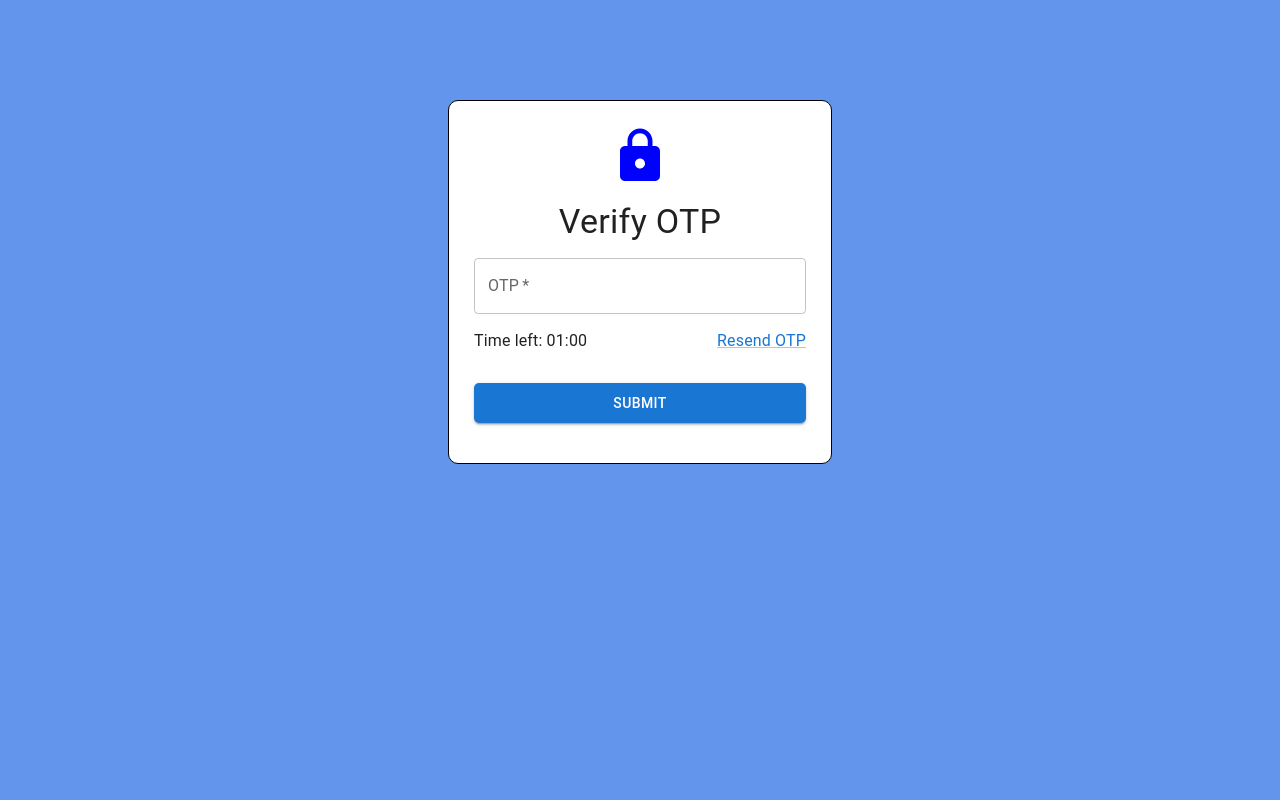
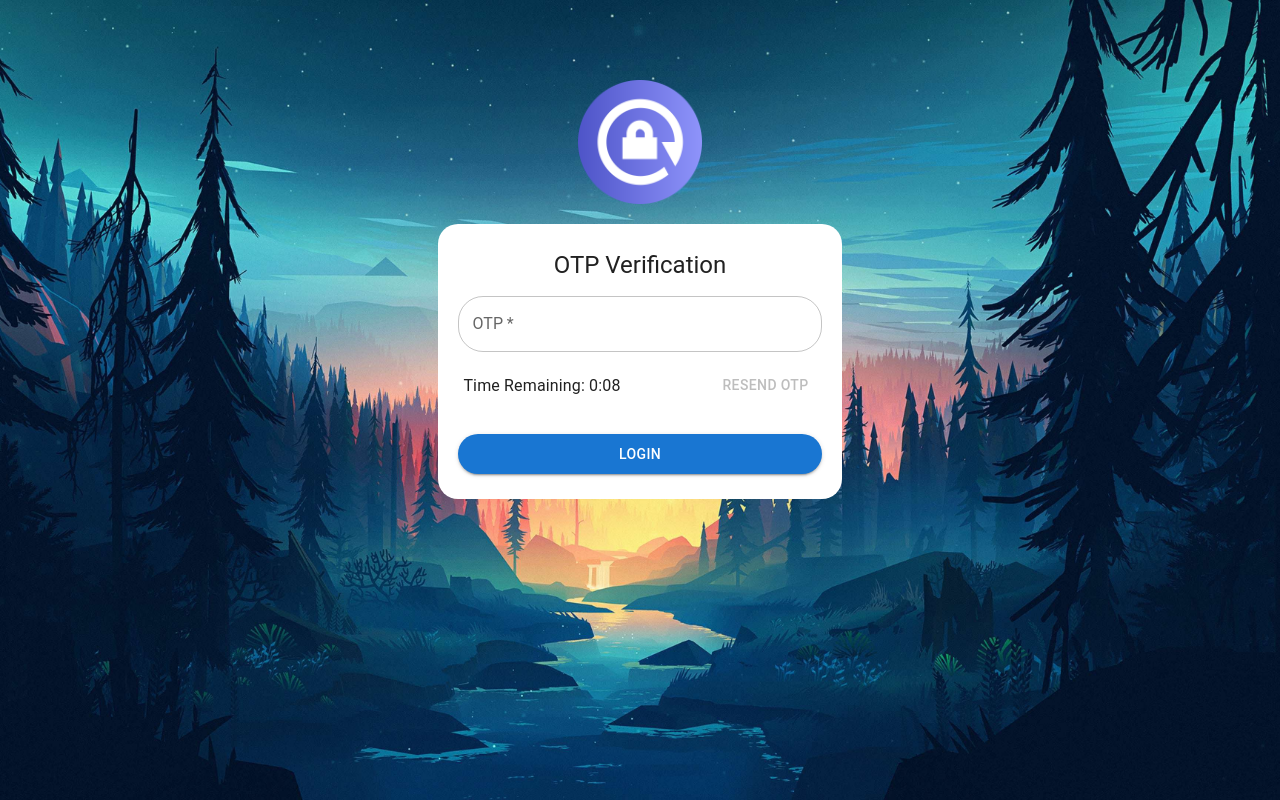
Before and after one commit to namkha1032/recruitment-website, a React (Create React App) app: page /recovery in a window 1280 px wide. Both pictures are taken after typing "name@example.com" into the empty fields and a click on the button "RECOVERY". Built offline with nearby package versions, Linux system fonts and the light colour scheme.

Commit message:
Update Recovery Page

```diff
--- a/src/pages/XPage_Recovery/CheckOTP.jsx
+++ b/src/pages/XPage_Recovery/CheckOTP.jsx
@@ -1,91 +1,188 @@
-import React, { useState } from "react";
-import { useNavigate } from "react-router-dom";
+import React, { useState, useEffect } from "react";
 import {
   Grid,
   TextField,
   Button,
   Typography,
-  Link,
   Box,
   Container,
 } from "@mui/material";
 
-//import AccountCircleIcon from '@mui/icons-material/AccountCircle';
-import LockIcon from '@mui/icons-material/Lock';
+import image from './change_password.png'
+import imageBackground from './background.jpg'
 
 const style = {
   marginTop: "15px",
   marginBottom: "15px",
 };
 
+const CheckOTP = ({ otp, onChangeOTP, handleSubmit }) => {
 
-export default function CheckOTP({ otp, onChangeOTP, handleSubmit }) {
-  /* const navigate = useNavigate()
-  const [otp, setOTP] = useState("");
+  const [minutes, setMinutes] = useState(0)
+  const [seconds, setSeconds] = useState(10)
 
-  const handleSubmit = (event) => {
-    event.preventDefault();
+  const Resend = () => {
+    setMinutes(0)
+    setSeconds(11)
+  }
 
-    console.log(otp);
+  useEffect(() => {
+    const interval = setInterval(() => {
+      if (seconds > 0) {
+        setSeconds(seconds => seconds - 1)
+      }
 
-    navigate('/reset-password');
-  } */
+      if (seconds === 0) {
+        if (minutes === 0) {
+          clearInterval(interval)
+        }
+        else {
+          setSeconds(59)
+          setMinutes(minutes => minutes - 1)
+        }
+      }
+
+    }, 1000);
+
+    return () => {
+      clearInterval(interval);
+    };
+
+  }, [seconds, minutes]);
 
   return (
-
-    <Box sx={{backgroundColor: 'cornflowerblue', height: '100vh'}}>
-
-    <Container sx={{display: "flex", justifyContent: "center"}}>
+    <Box
+      sx={{
+        height: "100vh",
+        backgroundImage: `url(${imageBackground})`,
+        backgroundPosition: "center",
+        backgroundSize: "cover",
+        backgroundRepeat: "no-repeat",
+        width: "100%",
+      }}
+    >
+      <Container sx={{ display: "flex", justifyContent: "center" }}>
         <Grid
           container
-        sx={{ paddingTop: "100px", display: "flex", justifyContent: "center", width: "80%"}}
+          sx={{
+            paddingTop: "60px",
+            display: "flex",
+            flexDirection: "row",
+            justifyContent: "center",
+            width: "80%",
+          }}
         >
           <Grid
             item
-          md={5}
+            md={7}
+            padding="20px"
+          >
+            <Grid item xs={12} display="flex" justifyContent="center">
+              <img
+                src={image}
+                alt="login"
+                width="25%"
+                height="25%"
+                loading="eager"
+              />
+            </Grid>
+
+          </Grid>
+
+          <Grid
+            item
+            md={7}
+            sx={{ display: "flex", justifyContent: "center" }}
+          >
+            <Grid
+              item
+              md={9}
               sx={{
-            border: "1px solid #000",
-            borderRadius: "10px",
-            padding: "25px",
+                borderRadius: "20px",
+                padding: "20px",
+                paddingTop: "10px",
+                paddingBottom: "10px",
                 backgroundColor: "white",
-
+                opacity: "100%",
+                left: "20%",
+                right: "20%",
               }}
             >
-          <Grid item xs={12} display='flex' justifyContent='center'>
-            <LockIcon sx={{ fontSize: 60, color: 'blue' }} />
-          </Grid>
 
-          <Grid item xs={12} sx={{...style, display: 'flex', justifyContent: 'center'}}>
-            <Typography variant="h4" align="center">
-              Verify OTP
+              <Grid item xs={12} sx={{ ...style, display: 'flex', justifyContent: 'center'}}>
+                <Typography variant="h5" align="center">
+                  OTP Verification
                 </Typography>
               </Grid>
 
-          <form onSubmit={handleSubmit}>
+              <form
+                onSubmit={
+                  handleSubmit
+                }
+              >
 
-            <Grid item xs={12} md={12} sx={{ ...style}}>
+                <Grid item xs={12} md={12} sx={{ ...style }}>
                   <TextField
                     fullWidth
                     required
                     label="OTP"
                     type="text"
                     value={otp}
-                  onChange={(e) => {onChangeOTP(e.target.value)}}
+                    variant="outlined"
+                    InputProps={{
+
+                      style: { borderRadius: "25px" },
+                    }}
+                    onChange={(e) => {
+                      onChangeOTP(e.target.value);
+                    }}
                   />
                 </Grid>
 
-            <Grid item xs={12} sx={{...style, display: 'flex'}}>
-              <Grid item xs={6} align='left'>
-              <Typography variant="small">
-                Time left: 01:00
+                <Grid
+                  item
+                  xs={12}
+                  sx={{ ...style, display: "flex", justifyContent: "center" }}
+                >
+                  <Grid
+                    item
+                    xs={6}
+                    md={6}
+                    paddingLeft='5px'
+                    align='left'
+                    display='flex'
+                    justifyContent='left'
+                    alignItems='center'
+                  >
+                    {
+                      seconds > 0 || minutes > 0 ?
+                      <Typography variant='p'>
+                        Time Remaining: {minutes > 10 ? `0${minutes}` : minutes}:
+                        {seconds < 10 ? `0${seconds}` : seconds}
                       </Typography>
-              </Grid>
-              <Grid item xs={6} align='right'>
-              <Typography variant="small">
-                <Link href="">Resend OTP</Link>
+                      :
+                      <Typography variant='p'>
+                        Didn't receive OTP?
                       </Typography>
+                    }
                   </Grid>
 
+                  <Grid item
+                    xs={6}
+                    md={6}
+                    paddingRight='5px'
+                    align='right'
+
+                  >
+                    <Button
+                      variant="text"
+                      disabled={seconds >0 || minutes > 0}
+                      height='5px'
+                      onClick={Resend}
+                    >
+                      Resend OTP
+                    </Button>
+                  </Grid>
                 </Grid>
 
                 <Grid
@@ -99,19 +196,20 @@ export default function CheckOTP({ otp, onChangeOTP, handleSubmit }) {
                     sx={{
                       height: "40px",
                       width: "100%",
-                  borderRadius: "5px",
+                      borderRadius: "20px",
                       marginTop: "15px",
                     }}
                   >
-                Submit
+                    Login
                   </Button>
                 </Grid>
               </form>
-
+            </Grid>
           </Grid>
         </Grid>
       </Container>
-
     </Box>
   )
 }
+
+export default CheckOTP;
--- a/src/pages/XPage_Recovery/Recovery.jsx
+++ b/src/pages/XPage_Recovery/Recovery.jsx
@@ -1,5 +1,4 @@
-import React, { useState } from "react";
-//import { useNavigate } from "react-router-dom";
+import React from "react";
 import {
   Grid,
   TextField,
@@ -8,9 +7,12 @@ import {
   Link,
   Box,
   Container,
+  InputAdornment,
 } from "@mui/material";
 
-//import AccountCircleIcon from '@mui/icons-material/AccountCircle';
+import image from './change_password.png'
+import imageBackground from './background.jpg'
+import EmailIcon from "@mui/icons-material/Email";
 
 const style = {
   marginTop: "15px",
@@ -18,65 +20,100 @@ const style = {
 };
 
 
-export default function Recovery({ email, onChangeEmail, handleSubmit }) {
-
-  //const navigate = useNavigate()
-  //const [email, setEmail] = useState("");
-
-  /* const handleSubmit = (event) => {
-    event.preventDefault();
-
-    console.log(email);
-
-    navigate('/check-otp');
-  } */
+const Recovery = ({ email, onChangeEmail, handleSubmit }) => {
 
   return (
 
-    <Box sx={{backgroundColor: 'cornflowerblue', height: '100vh'}}>
-
-    <Container sx={{display: "flex", justifyContent: "center"}}>
+    <Box
+      sx={{
+        height: "100vh",
+        backgroundImage: `url(${imageBackground})`,
+        backgroundPosition: "center",
+        backgroundSize: "cover",
+        backgroundRepeat: "no-repeat",
+        width: "100%",
+      }}
+    >
+      <Container sx={{ display: "flex", justifyContent: "center" }}>
         <Grid
           container
-        sx={{ paddingTop: "100px", display: "flex", justifyContent: "center", width: "80%"}}
+          sx={{
+            paddingTop: "60px",
+            display: "flex",
+            flexDirection: "row",
+            justifyContent: "center",
+            width: "80%",
+          }}
         >
           <Grid
             item
-          md={5}
+            md={7}
+            padding="20px"
+          >
+            <Grid item xs={12} display="flex" justifyContent="center">
+              <img
+                src={image}
+                alt="login"
+                width="25%"
+                height="25%"
+                loading="eager"
+              />
+            </Grid>
+          </Grid>
+
+          <Grid
+            item
+            md={7}
+            sx={{ display: "flex", justifyContent: "center" }}
+          >
+            <Grid
+              item
+              md={9}
               sx={{
-            border: "1px solid #000",
-            borderRadius: "10px",
-            padding: "25px",
+                borderRadius: "20px",
+                padding: "20px",
+                paddingTop: "10px",
+                paddingBottom: "10px",
                 backgroundColor: "white",
-
+                opacity: "100%",
+                left: "20%",
+                right: "20%",
               }}
             >
 
-          <Grid item xs={12} sx={{...style, display: 'flex', justifyContent: 'center'}}>
-            <Typography variant="h4" align="center">
-              Recovery
-            </Typography>
-          </Grid>
-
-          <Grid item xs={12} sx={{...style, display: 'flex', justifyContent: 'center'}}>
-            <Typography variant="h6" align="center">
+              <Grid item xs={12} sx={{ ...style, display: 'flex', justifyContent: 'center'}}>
+                <Typography variant="h5" align="center">
                   Enter your email address
                 </Typography>
               </Grid>
 
-          <form onSubmit={handleSubmit}>
+              <form
+                onSubmit={
+                  handleSubmit
+                }
+              >
 
-            <Grid item xs={12} md={12} sx={{ ...style}}>
+                <Grid item xs={12} md={12} sx={{ ...style }}>
                   <TextField
                     fullWidth
                     required
                     label="Email"
                     type="email"
                     value={email}
-                  onChange={(e) => {onChangeEmail(e.target.value)}}
+                    InputProps={{
+                      endAdornment: (
+                        <InputAdornment position="end">
+                          <EmailIcon />
+                        </InputAdornment>
+                      ),
+
+                      style: { borderRadius: "25px" },
+                    }}
+                    onChange={(e) => {
+                      onChangeEmail(e.target.value);
+                    }}
                   />
                 </Grid>
-
 
                 <Grid
                   item
@@ -89,7 +126,7 @@ export default function Recovery({ email, onChangeEmail, handleSubmit }) {
                     sx={{
                       height: "40px",
                       width: "100%",
-                  borderRadius: "5px",
+                      borderRadius: "20px",
                       marginTop: "15px",
                     }}
                   >
@@ -98,15 +135,21 @@ export default function Recovery({ email, onChangeEmail, handleSubmit }) {
                 </Grid>
               </form>
 
-          <Grid item xs={12} sx={{...style, display: 'flex', justifyContent: 'center'}}>
+              <Grid
+                item
+                xs={12}
+                sx={{ ...style, display: "flex", justifyContent: "center" }}
+              >
                 <Typography variant="small" align="center">
                   <Link href="/login">Back to login</Link>
                 </Typography>
               </Grid>
             </Grid>
           </Grid>
+        </Grid>
       </Container>
-
     </Box>
   )
 }
+
+export default Recovery;
--- a/src/pages/XPage_Recovery/ResetPassword.jsx
+++ b/src/pages/XPage_Recovery/ResetPassword.jsx
@@ -1,93 +1,143 @@
-import React, { useState } from "react";
-import { useNavigate } from "react-router-dom";
+import React from "react";
 import {
   Grid,
   TextField,
   Button,
   Typography,
-  /* Link, */
   Box,
   Container,
+  InputAdornment,
 } from "@mui/material";
 
-//import AccountCircleIcon from '@mui/icons-material/AccountCircle';
-import LockResetIcon from '@mui/icons-material/LockReset';
+import LockIcon from '@mui/icons-material/Lock';
+import image from './change_password.png'
+import imageBackground from './background.jpg'
 
 const style = {
   marginTop: "15px",
   marginBottom: "15px",
 };
 
-export default function ResetPassword({ newPassword, confirmPassword, onChangeNewPassword, onChangeConfirmPassword, handleSubmit }) {
-
-  /* const navigate = useNavigate()
-  const [newPassword, setNewPassword] = useState("");
-  const [confirmPassword, setConfirmPassword] = useState("");
-
-  const handleSubmit = (event) => {
-    event.preventDefault();
-
-    console.log(newPassword, confirmPassword);
-    if (newPassword !== confirmPassword) {
-      alert("Passwords do not match");
-      setNewPassword("");
-      setConfirmPassword("");
-    }
-    else {
-      alert("Password reset successful");
-      navigate('/login-form');
-    }
-
-  } */
+const ResetPassword = ({
+  newPassword,
+  confirmPassword,
+  onChangeNewPassword,
+  onChangeConfirmPassword,
+  handleSubmit
+}) => {
 
   return (
-    <Box sx={{backgroundColor: 'cornflowerblue', height: '100vh'}}>
-
-    <Container sx={{display: "flex", justifyContent: "center"}}>
+    <Box
+      sx={{
+        height: "100vh",
+        backgroundImage: `url(${imageBackground})`,
+        backgroundPosition: "center",
+        backgroundSize: "cover",
+        backgroundRepeat: "no-repeat",
+        width: "100%",
+      }}
+    >
+      <Container sx={{ display: "flex", justifyContent: "center" }}>
         <Grid
           container
-        sx={{ paddingTop: "100px", display: "flex", justifyContent: "center", width: "80%"}}
+          sx={{
+            paddingTop: "60px",
+            display: "flex",
+            flexDirection: "row",
+            justifyContent: "center",
+            width: "80%",
+          }}
         >
           <Grid
             item
-          md={5}
+            md={7}
+            padding="20px"
+          >
+            <Grid item xs={12} display="flex" justifyContent="center">
+              <img
+                src={image}
+                alt="login"
+                width="25%"
+                height="25%"
+                loading="eager"
+              />
+            </Grid>
+          </Grid>
+
+          <Grid
+            item
+            md={7}
+            sx={{ display: "flex", justifyContent: "center" }}
+          >
+            <Grid
+              item
+              md={9}
               sx={{
-            border: "1px solid #000",
-            borderRadius: "10px",
-            padding: "25px",
+                borderRadius: "20px",
+                padding: "20px",
+                paddingTop: "10px",
+                paddingBottom: "10px",
                 backgroundColor: "white",
-
+                opacity: "100%",
+                left: "20%",
+                right: "20%",
               }}
             >
 
-          <Grid item xs={12} display='flex' justifyContent='center'>
-            <LockResetIcon sx={{ fontSize: 60, color: 'blue' }} />
+              <Grid item xs={12} sx={{ ...style, display: 'flex', justifyContent: 'center'}}>
+                <Typography variant="h5" align="center">
+                  Enter your new password
+                </Typography>
               </Grid>
 
-          <Grid item xs={12}>
-            <Typography variant="h4" align="center">Reset Password</Typography>{" "}
-          </Grid>
+              <form
+                onSubmit={
+                  handleSubmit
+                }
+              >
 
-          <form onSubmit={handleSubmit}>
-            <Grid item xs={12} md={12} sx={{ ...style}}>
+                <Grid item xs={12} md={12} sx={{ ...style }}>
                   <TextField
                     fullWidth
                     required
                     label="New Password"
                     type="password"
                     value={newPassword}
-                  onChange={(e) => {onChangeNewPassword(e.target.value)}}
+                    InputProps={{
+                      endAdornment: (
+                        <InputAdornment position="end">
+                          <LockIcon />
+                        </InputAdornment>
+                      ),
+
+                      style: { borderRadius: "25px" },
+                    }}
+                    onChange={(e) => {
+                      onChangeNewPassword(e.target.value);
+                    }}
                   />
                 </Grid>
 
-            <Grid item xs={12} md={12} sx={{...style}}>
+                <Grid item xs={12} md={12} sx={{ ...style }}>
                   <TextField
                     fullWidth
                     required
                     label="Confirm Password"
                     type="password"
                     value={confirmPassword}
-                  onChange={(e) => {onChangeConfirmPassword(e.target.value)}}
+                    variant="outlined"
+                    InputProps={{
+                      endAdornment: (
+                        <InputAdornment position="end">
+                          <LockIcon />
+                        </InputAdornment>
+                      ),
+
+                      style: { borderRadius: "25px" },
+                    }}
+                    onChange={(e) => {
+                      onChangeConfirmPassword(e.target.value);
+                    }}
                   />
                 </Grid>
 
@@ -102,7 +152,7 @@ export default function ResetPassword({ newPassword, confirmPassword, onChangeNe
                     sx={{
                       height: "40px",
                       width: "100%",
-                  borderRadius: "5px",
+                      borderRadius: "20px",
                       marginTop: "15px",
                     }}
                   >
@@ -113,8 +163,10 @@ export default function ResetPassword({ newPassword, confirmPassword, onChangeNe
 
             </Grid>
           </Grid>
+        </Grid>
       </Container>
-
     </Box>
   )
 }
+
+export default ResetPassword;
```
Also changed, not shown: src/pages/XPage_Recovery/background.jpg (added), src/pages/XPage_Recovery/change_password.png (added). Lines whose indentation alone changed are shown as unchanged.
